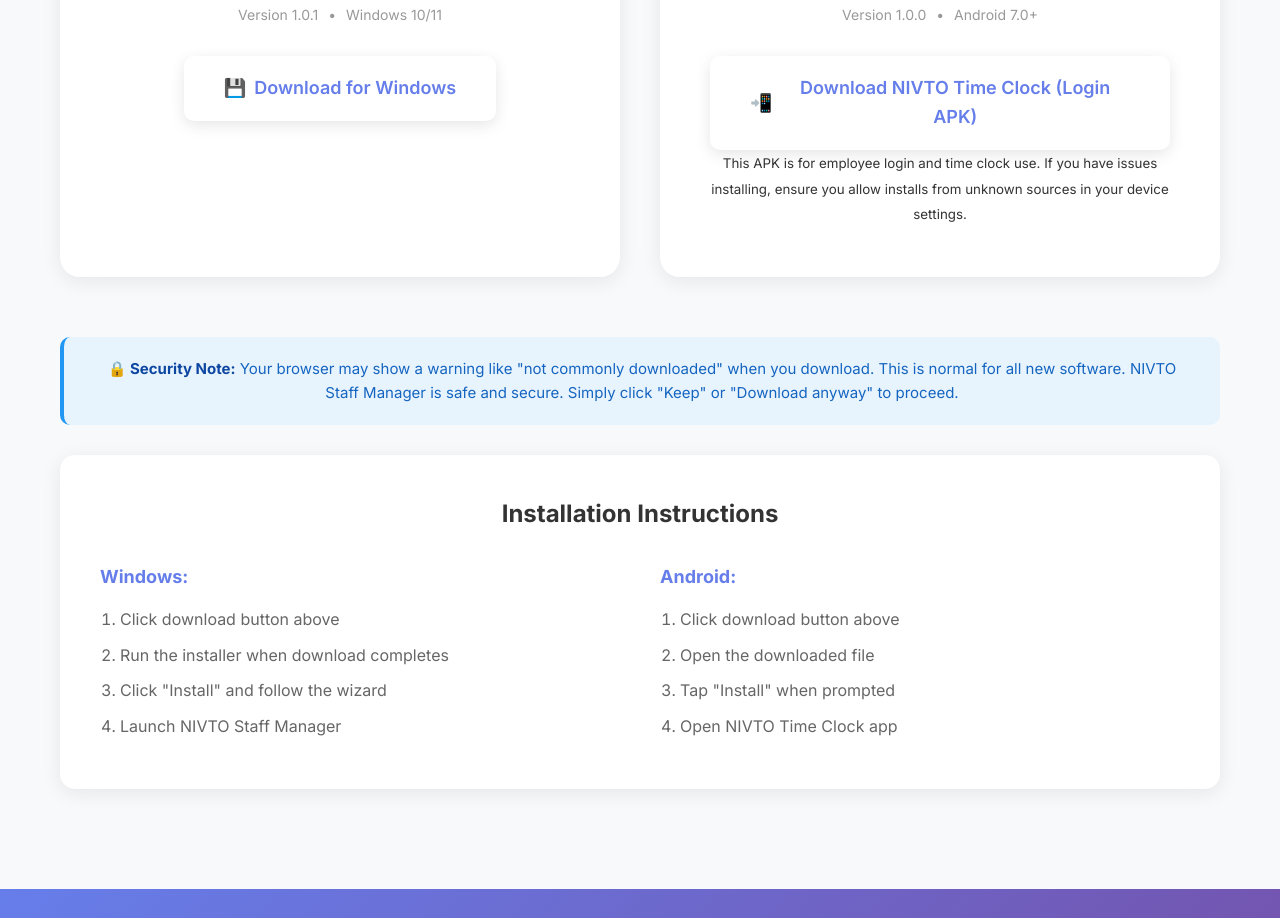
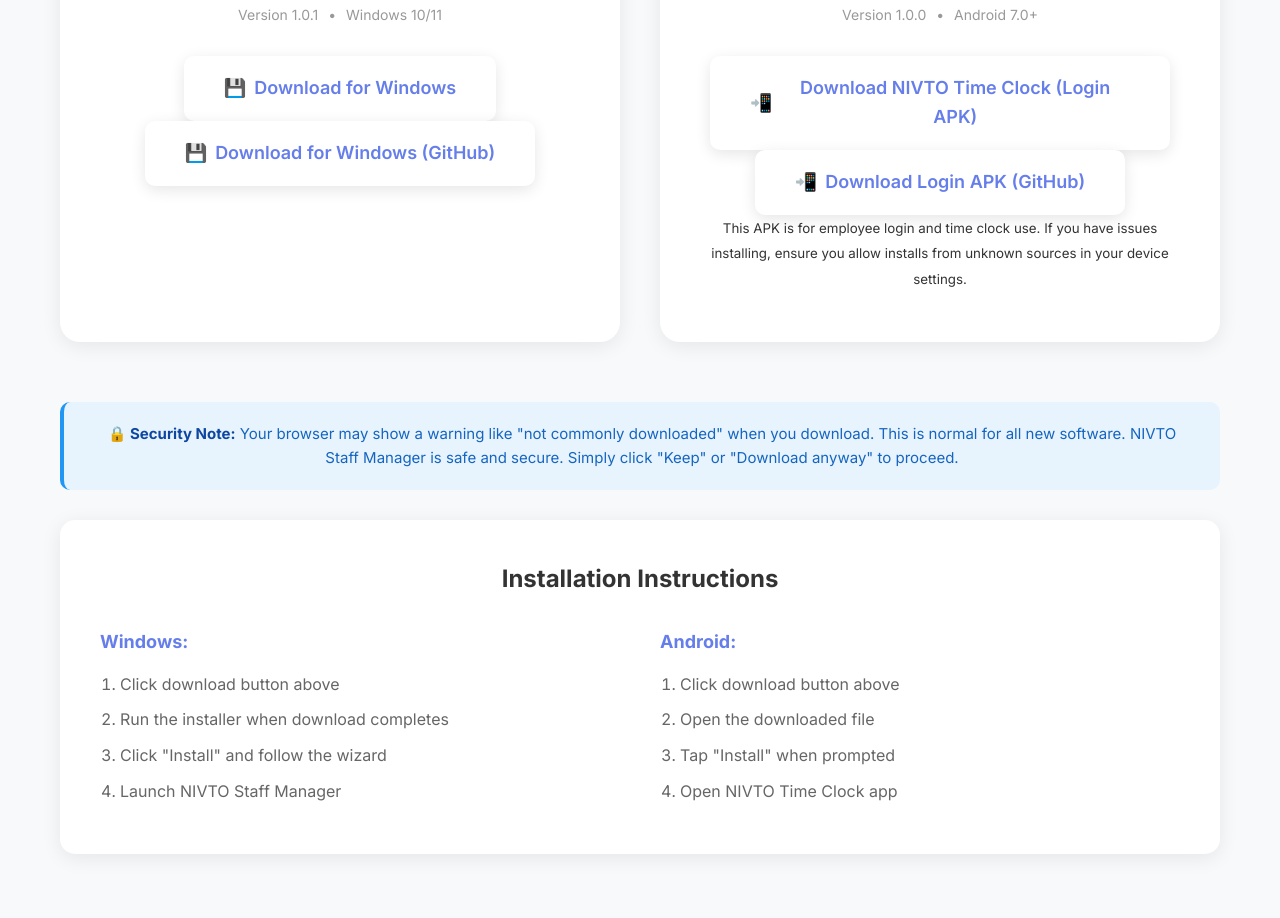
Before and after one commit to willie-barrows/nivto-staff-manager, a website: page StaffManager/website/index.html in a window 1280 px wide. Shown: the part 4340-5258 px from the top of the page. Drawn offline with Linux system fonts and the light colour scheme.

Commit message:
Update download links to GitHub Release assets

```diff
--- a/StaffManager/website/index.html
+++ b/StaffManager/website/index.html
@@ -214,6 +214,10 @@
                     <a href="../dist/NIVTO%20Setup%201.0.1.exe" download class="btn btn-primary btn-large">
                         <span>💾</span> Download for Windows
                     </a>
+                    <!-- Updated to GitHub Release link -->
+                    <a href="https://github.com/willie-barrows/nivto-staff-manager/releases/download/NIVTO_Staff_Manager_1.0.1/NIVTO.Setup.1.0.1.exe" download class="btn btn-primary btn-large">
+                        <span>💾</span> Download for Windows (GitHub)
+                    </a>
                 </div>
 
                 <div class="download-card">
@@ -227,6 +231,10 @@
                     </div>
                     <a href="login.apk" download class="btn btn-primary btn-large">
                         <span>📲</span> Download NIVTO Time Clock (Login APK)
+                    </a>
+                    <!-- Updated to GitHub Release link -->
+                    <a href="https://github.com/willie-barrows/nivto-staff-manager/releases/download/NIVTO_Staff_Manager_1.0.1/login.apk" download class="btn btn-primary btn-large">
+                        <span>📲</span> Download Login APK (GitHub)
                     </a>
                     <div class="download-description">
                         <small>This APK is for employee login and time clock use. If you have issues installing, ensure you allow installs from unknown sources in your device settings.</small>
```
